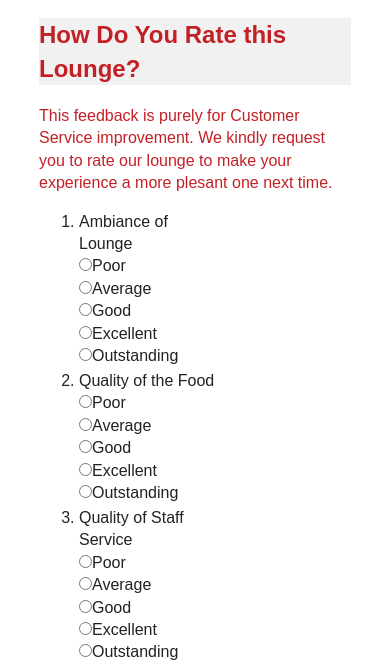
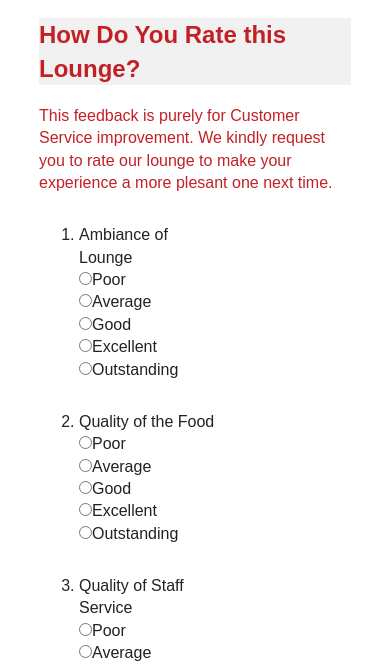
Before and after one commit to arvvvs/AirIndiaLoungeCustomer, a plain HTML site: page index.html in a window 390 px wide. Shown: the part 176-840 px from the top of the page. Drawn offline with nearby package versions, Linux system fonts and the light colour scheme.

Commit message:
padding to question

```diff
--- a/css/main.css
+++ b/css/main.css
@@ -188,6 +188,10 @@ textarea{
         }
         .forms form label{
                 padding-right: 50%;
+        }
+        .questionsOL li{
+                padding-bottom: 5%;
+                padding-top: 5%;
         }
 }
 .questionsOL{
```
